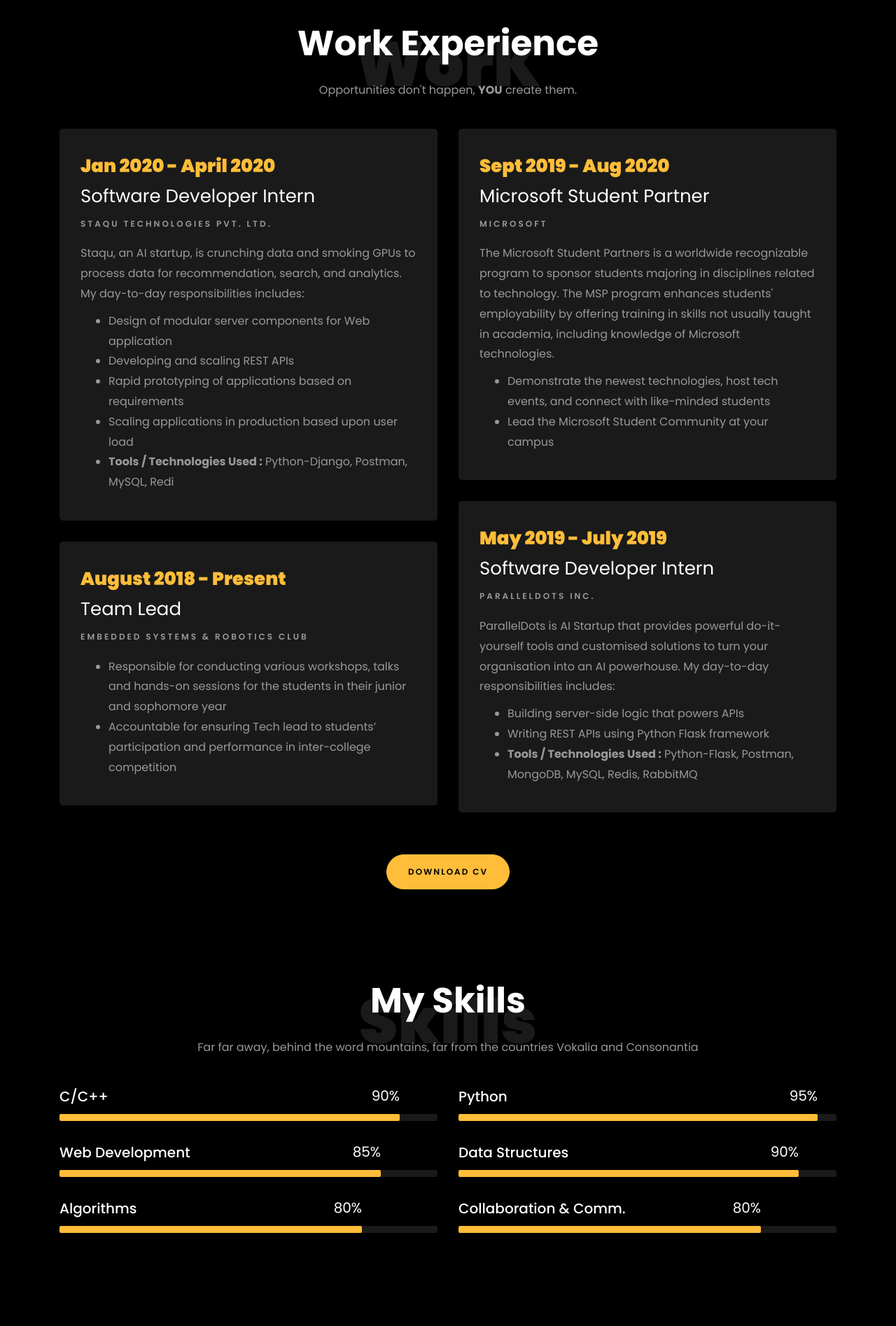
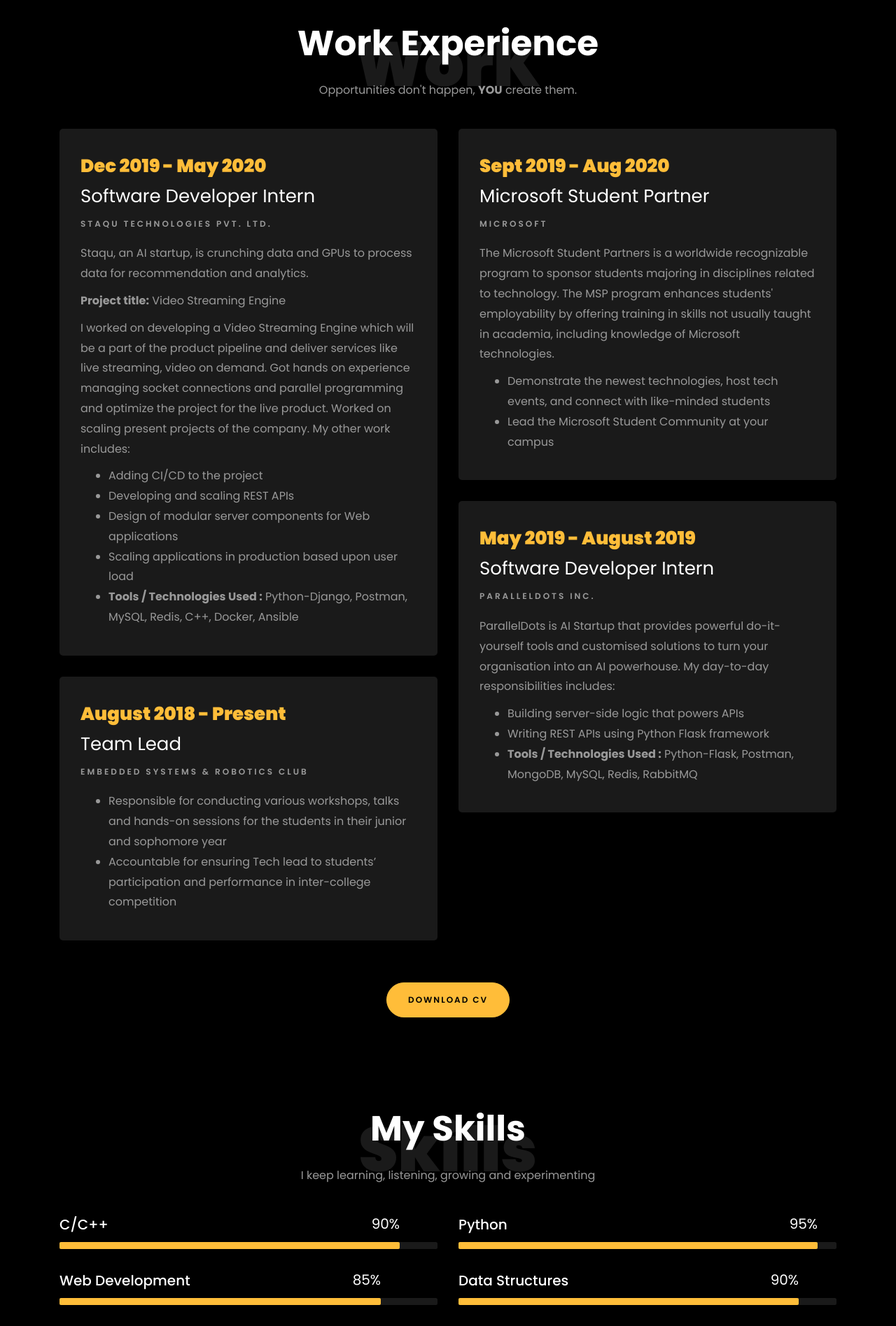
Before and after one commit to GrtSid/personal, a Django app: page / in a window 1280 px wide. Shown: the part 2400-4295 px from the top of the page at 70% size. Run offline with Django 3.2, Linux system fonts and the light colour scheme; some libraries are stand-ins or nearby versions; some web fonts are replaced.

Commit message:
changed pic, resume

```diff
--- a/info/templates/index.html
+++ b/info/templates/index.html
@@ -38,7 +38,7 @@
 	      	<div class="overlay"></div>
 	        <div class="container">
 	          <div class="row d-md-flex no-gutters slider-text align-items-end justify-content-end" data-scrollax-parent="true">
-				  <div class="one-third js-fullheight order-md-last img" style="background-image:url({% static "/images/two.png" %});background-size:90% 90%;">
+				  <div class="one-third js-fullheight order-md-last img" style="background-image:url({% static "/images/profile2.png" %});background-size:90% 90%;">
 	          		<div class="overlay"></div>
 	          	</div>
 		          <div class="one-forth d-flex  align-items-center " data-scrollax=" properties: { translateY: '70%' }">
@@ -63,7 +63,7 @@
 		          <div class="one-forth d-flex align-items-center " data-scrollax=" properties: { translateY: '70%' }">
 		          	<div class="text">
 		          		<span class="subheading">Hello!</span>
-			            <h1 class="mb-4 mt-3">I'm a <span>web developer</span> based in India</h1>
+			            <h1 class="mb-4 mt-3">I'm a <span>Software Developer</span> based in India</h1>
 			            <p><a href="#contact-section" class="btn btn-primary py-3 px-4">Hire me</a> <a href="#work-section" class="btn btn-white btn-outline-white py-3 px-4">My work</a></p>
 		            </div>
 		          </div>
@@ -189,17 +189,22 @@
     		<div class="row">
     			<div class="col-md-6">
     				<div class="resume-wrap ">
-    					<span class="date">Jan 2020 - April 2020 </span>
+    					<span class="date">Dec 2019 - May 2020 </span>
     					<h2>Software Developer Intern</h2>
     					<span class="position">Staqu Technologies Pvt. Ltd.</span>
-    					<p class="mt-4">Staqu, an AI startup, is crunching data and smoking GPUs to process data for recommendation, search,
-and analytics. My day-to-day responsibilities includes:
+    					<p class="mt-4">Staqu, an AI startup, is crunching data and GPUs to process data for recommendation and analytics.
+							</p>
+						<p><strong>Project title:</strong> Video Streaming Engine</p>
+						<p>I worked on developing a Video Streaming Engine which will be a part of the product pipeline and
+						deliver services like live streaming, video on demand. Got hands on experience managing socket
+						connections and parallel programming and optimize the project for the live product.
+						Worked on scaling present projects of the company. My other work includes:
 							<ul>
-						<li>Design of modular server components for Web application</li>
+						<li>Adding CI/CD to the project</li>
 						<li>Developing and scaling REST APIs</li>
-						<li>Rapid prototyping of applications based on requirements</li>
+						<li>Design of modular server components for Web applications</li>
 						<li>Scaling applications in production based upon user load</li>
-						<li><strong>Tools / Technologies Used :</strong> Python-Django, Postman, MySQL, Redi</li>
+						<li><strong>Tools / Technologies Used :</strong> Python-Django, Postman, MySQL, Redis, C++, Docker, Ansible</li>
 					</ul>
 						</p>
     				</div>
@@ -232,7 +237,7 @@ and analytics. My day-to-day responsibilities includes:
 						</p>
     				</div>
 					<div class="resume-wrap ">
-    					<span class="date">May 2019 - July 2019</span>
+    					<span class="date">May 2019 - August 2019</span>
     					<h2>Software Developer Intern</h2>
     					<span class="position">ParallelDots Inc.</span>
     					<p class="mt-4">ParallelDots is AI Startup that provides powerful do-it-yourself tools and customised solutions to
@@ -261,7 +266,7 @@ turn your organisation into an AI powerhouse. My day-to-day responsibilities inc
           <div class="col-md-12 heading-section text-center ">
           	<h1 class="big big-2">Skills</h1>
             <h2 class="mb-4">My Skills</h2>
-            <p>Far far away, behind the word mountains, far from the countries Vokalia and Consonantia</p>
+            <p>I keep learning, listening, growing and experimenting</p>
           </div>
         </div>
 				<div class="row">
@@ -526,9 +531,9 @@ turn your organisation into an AI powerhouse. My day-to-day responsibilities inc
               <div class="text">
               	<p class="mb-4">
 					<span>Views: </span>
-					<span class="number">2.6k+</span>
+					<span class="number">3.1k+</span>
 					<span>Reads: </span>
-					<span class="number">1.6k+</span>
+					<span class="number">1.98k+</span>
                 </p>
               </div>
 	          </div>
```
Also changed, not shown: 1 other file.
